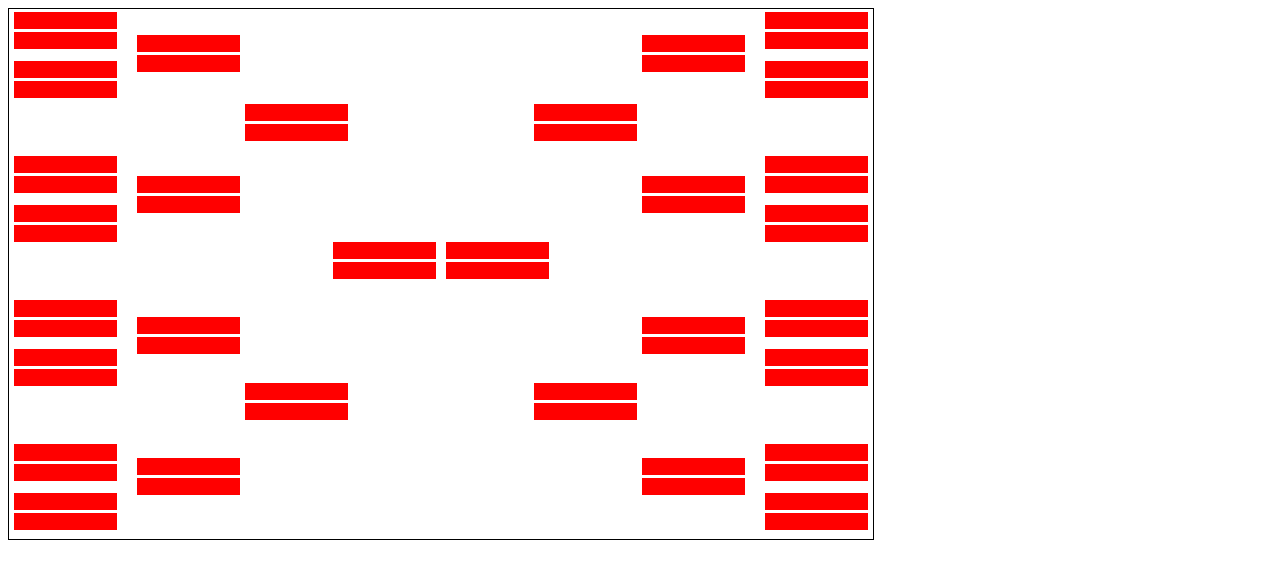
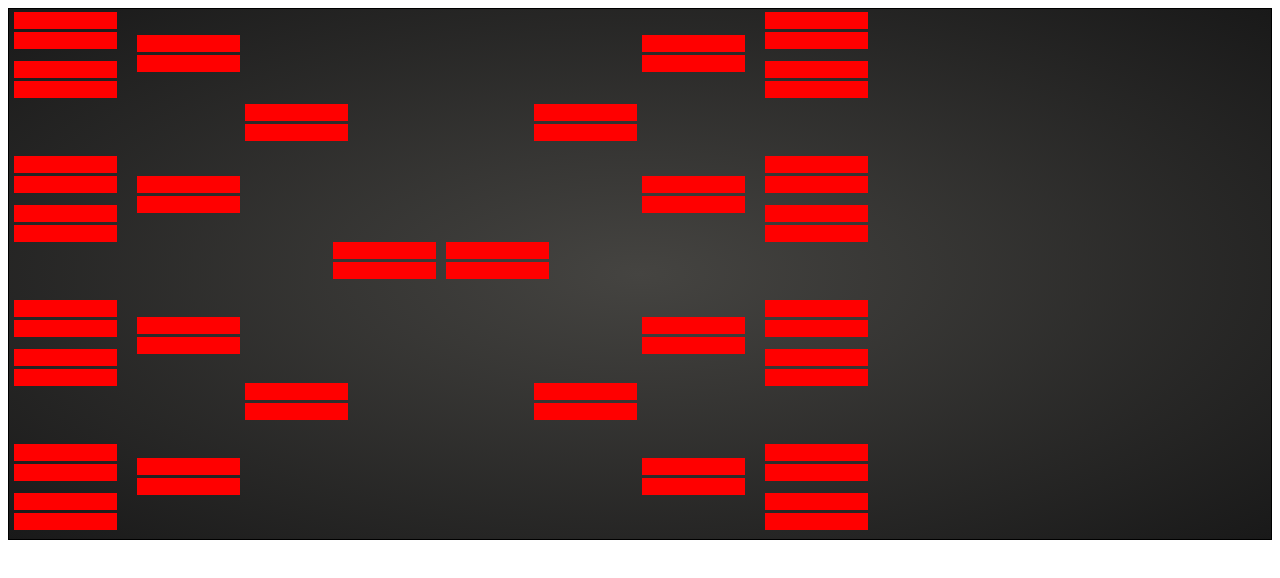
Before and after one commit to cloudstitch/app-bracket, a plain HTML site: page index.html in a window 1280 px wide. Drawn offline with Linux system fonts and the light colour scheme.

Commit message:
Dark gradient

```diff
--- a/bracket.less
+++ b/bracket.less
@@ -49,6 +49,7 @@
 @left6: ((5 * @gameWidth) + @hgutters5);
 @left7: ((6 * @gameWidth) + @hgutters6);
 @left8: ((7 * @gameWidth) + @hgutters7);
+@totalWidth: @left8 + @hpad0;
 
 .tb-col-1 > div { margin-left: @hpad0; }
 .tb-col-2 > div { margin-left: @hpad1; }
@@ -72,10 +73,14 @@
 .tournament-bracket {
   border: 1px solid black;
   overflow: auto;
-  display: inline-block;
+  display: block;
+  text-align: center;
 
   .ladder {
-    display: inline-block;
+    width: totalWidth;
+    display: block;
+    margin-left: auto;
+    margin-right: auto;
     overflow: auto;
   }
 
@@ -110,3 +115,10 @@
   .tb-empty-game {
   }
 }
+
+
+/* THEMES */
+
+.tournament-bracket.dark {
+  background-image: radial-gradient(#454441, #191919);
+}
--- a/index.html
+++ b/index.html
@@ -4,7 +4,7 @@
   </head>
   <body>
     <div id="#tournament-bracket">
-      <div class="tournament-bracket">
+      <div class="tournament-bracket dark">
         <div class="ladder">
           <div class="tb-col-1">
             <div class="tb-game thirtytwo-left-1">
```
Also changed, not shown: bracket.css.
